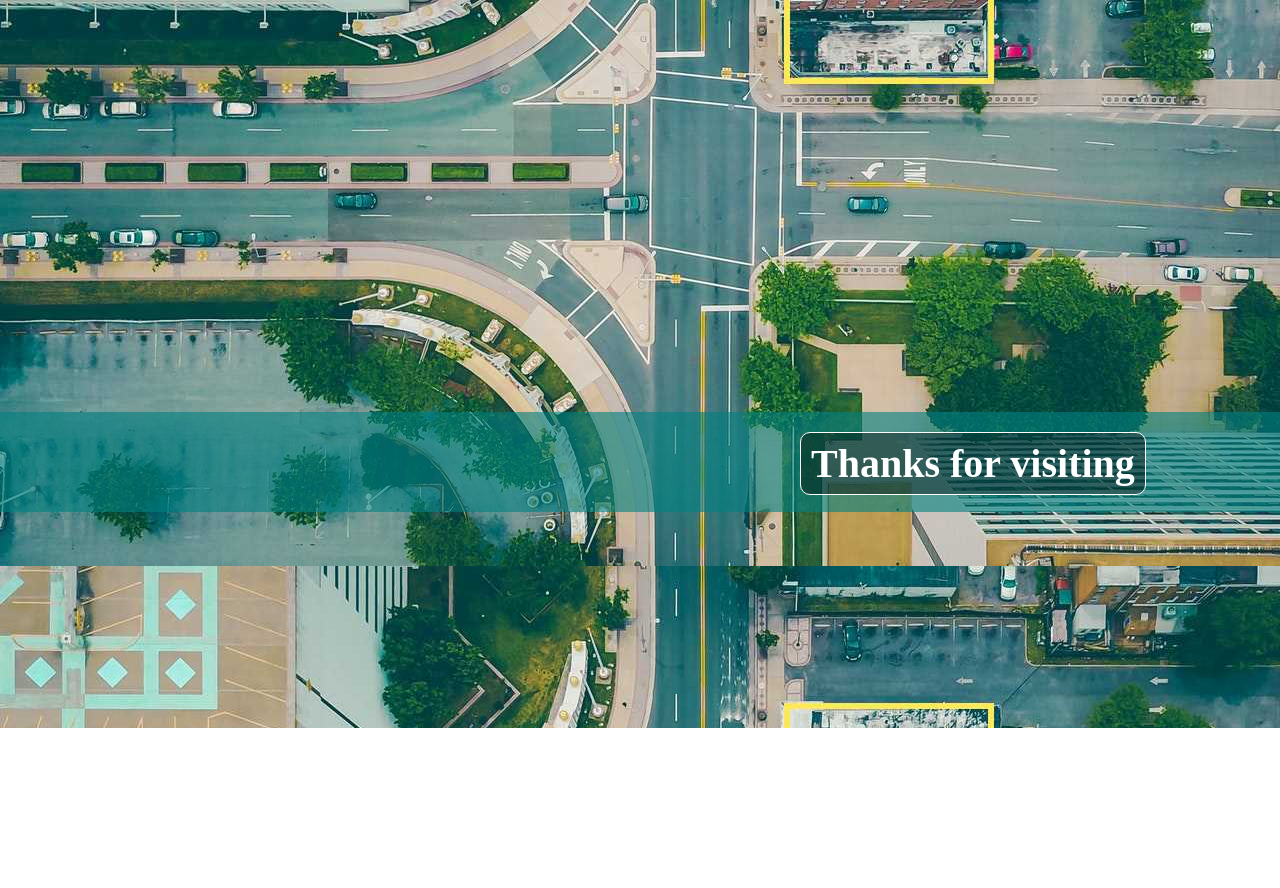
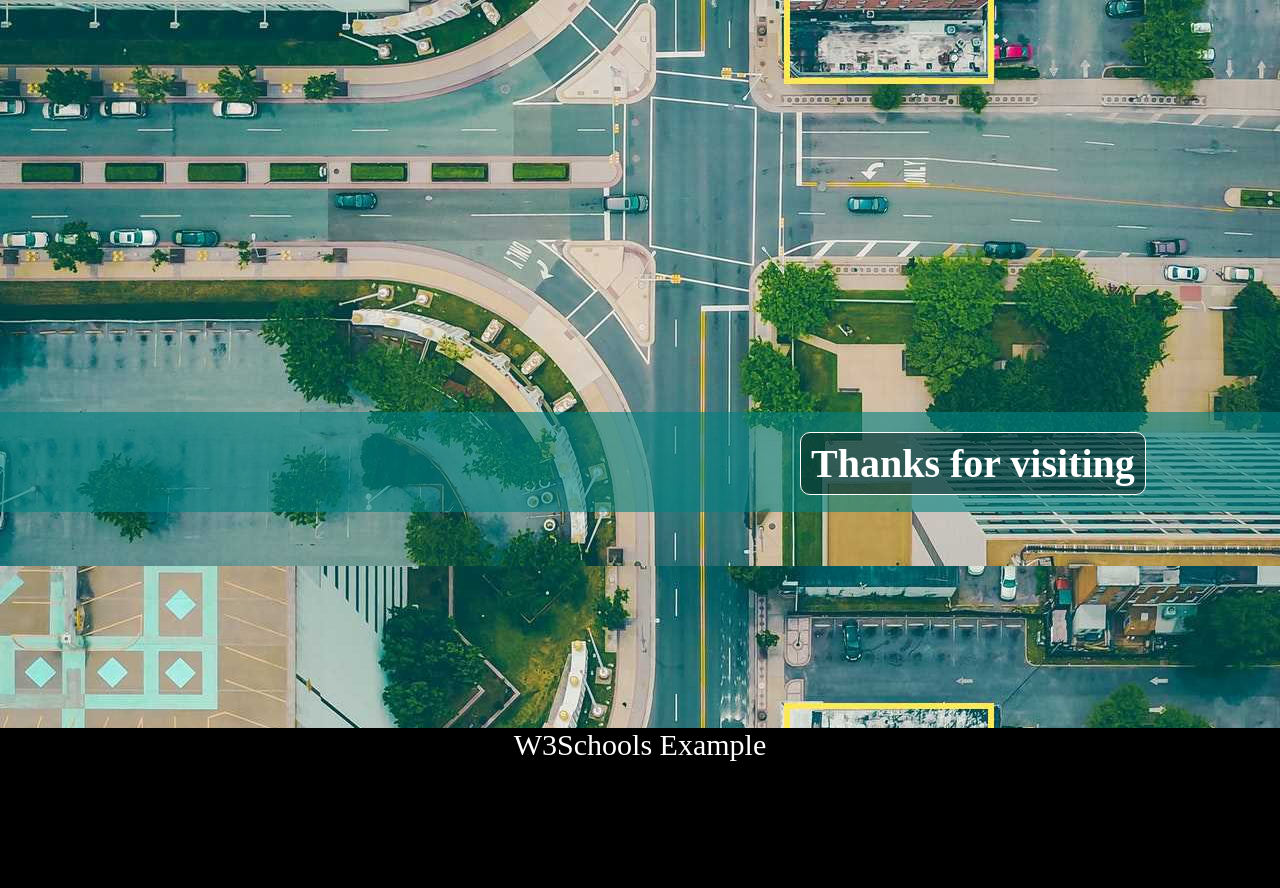
Before and after one commit to atakriti/complete-pro, a plain HTML site: page index.html in a window 1280 px wide. Shown: the part 4653-5541 px from the top of the page. Before the commit the page ends 5381 px from the top, so only its background shows below. Drawn offline with Linux system fonts and the light colour scheme.

Commit message:
finished

```diff
--- a/css/style.css
+++ b/css/style.css
@@ -423,3 +423,12 @@ b{
 
 
 /* ................................ END ............................ */
+
+.end{
+    width: 100vw;
+    height: 20vh;
+    background-color: black;
+    color: white;
+    text-align: center;
+    font-size: 30px;
+}
--- a/index.html
+++ b/index.html
@@ -243,6 +243,9 @@
     <p>Thanks for visiting</p>
 
 </section>
+<div class="end">
+  W3Schools Example
+</div>
 
 
 
```
